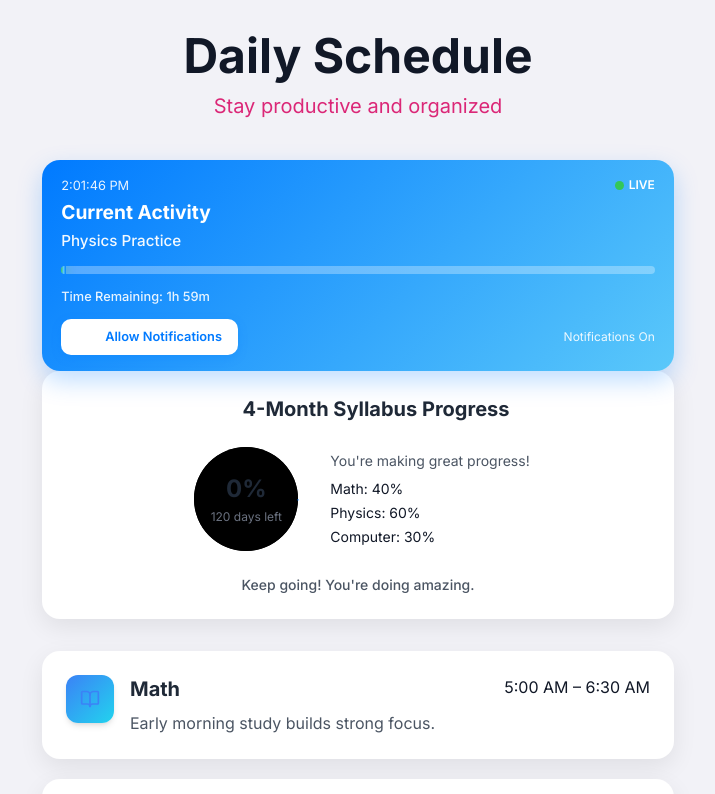
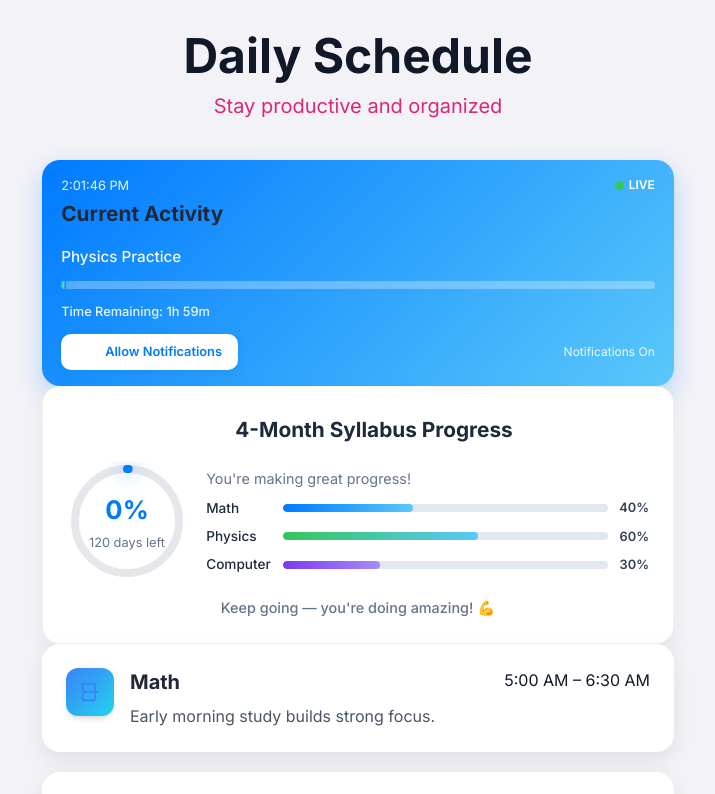
Before and after one commit to tech242242/dailytask, a React (Vite) app: page / in a window 1280 px wide. Shown: the top 794 px of the page, without its empty margins (282-997 px from the left). Built offline with nearby package versions, Linux system fonts and the light colour scheme.

Commit message:
Update SyllabusProgress.jsx

```diff
--- a/src/components/SyllabusProgress.jsx
+++ b/src/components/SyllabusProgress.jsx
@@ -19,49 +19,223 @@ export default function SyllabusProgress() {
   const offset = circumference - (progress / 100) * circumference;
 
   return (
-    <div className="ios-card p-6 mb-8 text-center fade-in">
-      <h2 className="text-xl font-bold text-gray-800 mb-4 flex items-center justify-center">
-        <i data-lucide="calendar-check" className="w-6 h-6 mr-3 text-indigo-600"></i>
+    <div className="syllabus-card fade-in">
+      <h2 className="title">
+        <i data-lucide="calendar-check" className="icon"></i>
         4-Month Syllabus Progress
       </h2>
 
-      <div className="flex items-center justify-center mb-4">
-        <div className="circular-progress mr-6 relative">
+      <div className="content">
+        {/* Circular Progress */}
+        <div className="progress-wrapper">
           <svg width="120" height="120" viewBox="0 0 120 120">
-            <circle className="circular-bg" cx="60" cy="60" r="52"></circle>
+            <circle className="progress-bg" cx="60" cy="60" r="52"></circle>
             <circle
-              className="circular-fill"
+              className="progress-fill"
               cx="60"
               cy="60"
               r="52"
-              stroke="#007aff"
               strokeDasharray="326.7"
               strokeDashoffset={offset}
             ></circle>
           </svg>
-          <div className="absolute top-0 left-0 w-full h-full flex flex-col items-center justify-center">
-            <span className="text-2xl font-bold text-gray-800">
-              {Math.round(progress)}%
-            </span>
-            <span className="text-xs text-gray-500 mt-1">
+
+          <div className="progress-text">
+            <span className="percent">{Math.round(progress)}%</span>
+            <span className="days">
               {daysLeft > 0 ? `${daysLeft} days left` : "Completed!"}
             </span>
           </div>
         </div>
 
-        <div className="text-left">
-          <p className="text-sm text-gray-600 mb-2">You're making great progress!</p>
-          <div className="space-y-1 text-sm">
-            <p>Math: 40%</p>
-            <p>Physics: 60%</p>
-            <p>Computer: 30%</p>
+        {/* Text Info */}
+        <div className="details">
+          <p className="subtitle">You're making great progress!</p>
+          <div className="bars">
+            <div className="bar-item">
+              <span>Math</span>
+              <div className="bar">
+                <div className="fill blue" style={{ width: "40%" }}></div>
+              </div>
+              <span className="percent-text">40%</span>
+            </div>
+            <div className="bar-item">
+              <span>Physics</span>
+              <div className="bar">
+                <div className="fill green" style={{ width: "60%" }}></div>
+              </div>
+              <span className="percent-text">60%</span>
+            </div>
+            <div className="bar-item">
+              <span>Computer</span>
+              <div className="bar">
+                <div className="fill purple" style={{ width: "30%" }}></div>
+              </div>
+              <span className="percent-text">30%</span>
+            </div>
           </div>
         </div>
       </div>
 
-      <p className="text-sm text-gray-600 mt-3 font-medium">
-        Keep going! You're doing amazing.
-      </p>
+      <p className="footer-text">Keep going — you're doing amazing! 💪</p>
+
+      {/* Component-specific CSS */}
+      <style>{`
+        .syllabus-card {
+          background: white;
+          border-radius: 18px;
+          padding: 1.5rem;
+          box-shadow: 0 10px 25px rgba(0,0,0,0.05);
+          border: 1px solid rgba(0,0,0,0.05);
+          transition: transform 0.3s ease, box-shadow 0.3s ease;
+          text-align: center;
+        }
+        .syllabus-card:hover {
+          transform: translateY(-4px);
+          box-shadow: 0 15px 35px rgba(0,122,255,0.15);
+        }
+
+        .title {
+          font-size: 1.3rem;
+          font-weight: 700;
+          color: #1e293b;
+          display: flex;
+          align-items: center;
+          justify-content: center;
+          margin-bottom: 1rem;
+        }
+        .icon {
+          width: 1.5rem;
+          height: 1.5rem;
+          margin-right: 0.5rem;
+          color: #007aff;
+        }
+
+        .content {
+          display: flex;
+          justify-content: center;
+          align-items: center;
+          gap: 1.2rem;
+          flex-wrap: wrap;
+        }
+
+        /* Circular progress */
+        .progress-wrapper {
+          position: relative;
+          width: 120px;
+          height: 120px;
+        }
+        svg {
+          transform: rotate(-90deg);
+        }
+        .progress-bg {
+          fill: none;
+          stroke: #e5e7eb;
+          stroke-width: 8;
+        }
+        .progress-fill {
+          fill: none;
+          stroke-width: 8;
+          stroke-linecap: round;
+          stroke: url(#gradient);
+          stroke: linear-gradient(90deg, #007aff, #5ac8fa);
+          stroke: #007aff;
+          transition: stroke-dashoffset 0.6s ease;
+          animation: pulseGlow 2s infinite alternate;
+        }
+        @keyframes pulseGlow {
+          from { filter: drop-shadow(0 0 4px rgba(0,122,255,0.4)); }
+          to { filter: drop-shadow(0 0 10px rgba(0,122,255,0.8)); }
+        }
+
+        .progress-text {
+          position: absolute;
+          top: 0;
+          left: 0;
+          width: 100%;
+          height: 100%;
+          display: flex;
+          flex-direction: column;
+          align-items: center;
+          justify-content: center;
+        }
+        .percent {
+          font-size: 1.6rem;
+          font-weight: 700;
+          color: #007aff;
+        }
+        .days {
+          font-size: 0.8rem;
+          color: #64748b;
+          margin-top: 0.2rem;
+        }
+
+        /* Subject bars */
+        .details {
+          flex: 1;
+          text-align: left;
+          min-width: 180px;
+        }
+        .subtitle {
+          color: #64748b;
+          font-size: 0.9rem;
+          margin-bottom: 0.5rem;
+        }
+        .bars {
+          display: flex;
+          flex-direction: column;
+          gap: 0.5rem;
+        }
+        .bar-item {
+          display: flex;
+          align-items: center;
+          gap: 0.4rem;
+        }
+        .bar-item span:first-child {
+          width: 70px;
+          font-size: 0.85rem;
+          color: #1e293b;
+          font-weight: 500;
+        }
+        .bar {
+          flex: 1;
+          height: 8px;
+          background: #e2e8f0;
+          border-radius: 6px;
+          overflow: hidden;
+          position: relative;
+        }
+        .fill {
+          height: 100%;
+          border-radius: 6px;
+          transition: width 0.5s ease;
+        }
+        .fill.blue { background: linear-gradient(90deg,#007aff,#5ac8fa); }
+        .fill.green { background: linear-gradient(90deg,#34c759,#5ac8fa); }
+        .fill.purple { background: linear-gradient(90deg,#7c3aed,#a78bfa); }
+        .percent-text {
+          font-size: 0.8rem;
+          font-weight: 600;
+          color: #334155;
+          width: 35px;
+          text-align: right;
+        }
+
+        .footer-text {
+          margin-top: 1rem;
+          font-size: 0.9rem;
+          color: #64748b;
+          font-weight: 500;
+        }
+
+        .fade-in {
+          animation: fadeIn 0.6s ease forwards;
+        }
+        @keyframes fadeIn {
+          from { opacity: 0; transform: translateY(15px); }
+          to { opacity: 1; transform: translateY(0); }
+        }
+      `}</style>
     </div>
   );
 }
```
